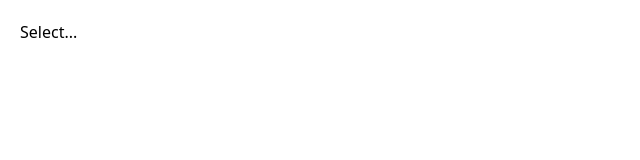
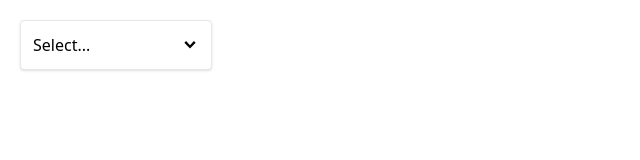
Before and after one commit to iamkrishna73/React-Comps, a React (Vite) app: page / in a window 1280 px wide. Shown: the top 160 px of the page, without its empty margins (0-640 px from the left). Built offline with nearby package versions, Linux system fonts and the light colour scheme.

Commit message:
added tailwind css to dropdown component

```diff
--- a/src/components/DropDown.jsx
+++ b/src/components/DropDown.jsx
@@ -1,4 +1,6 @@
 import React, { useState } from "react";
+
+import { GoChevronDown } from "react-icons/go";
 
 const DropDown = ({ options, value, onChange }) => {
   const [isOpen, setIsOpen] = useState(false);
@@ -7,14 +9,19 @@ const DropDown = ({ options, value, onChange }) => {
   };
 
   const handleOptionClick = (option) => {
+    //CLOSE DROPDOWN
     setIsOpen(false);
-    //console.log(option.value);
+    //WHAT OPTION DID THE USER CLICK ON???
     onChange(option);
   };
 
   const renderOptions = options.map((option) => {
     return (
-      <div onClick={() => handleOptionClick(option)} key={option.value}>
+      <div
+        className="hover:bg-sky-100 rounded cursor-pointer p-1"
+        onClick={() => handleOptionClick(option)}
+        key={option.value}
+      >
         {option.label}
       </div>
     );
@@ -25,9 +32,19 @@ const DropDown = ({ options, value, onChange }) => {
     content = value.label;
   }
   return (
-    <div>
-      <div onClick={handleClick}>{content}</div>
-      {isOpen && <div>{renderOptions}</div>}
+    <div className="w-48 relative">
+      <div
+        className="flex justify-between items-center cursor-pointer border rounded p-3 shadow bg-white v-full"
+        onClick={handleClick}
+      >
+        {content}
+        <GoChevronDown className="text-lg" />
+      </div>
+      {isOpen && (
+        <div className="absolute top-full border rounded p-3 shadow bg-white w-full">
+          {renderOptions}
+        </div>
+      )}
     </div>
   );
 };
```
Also changed, not shown: src/App.jsx (line endings or trailing spaces).
